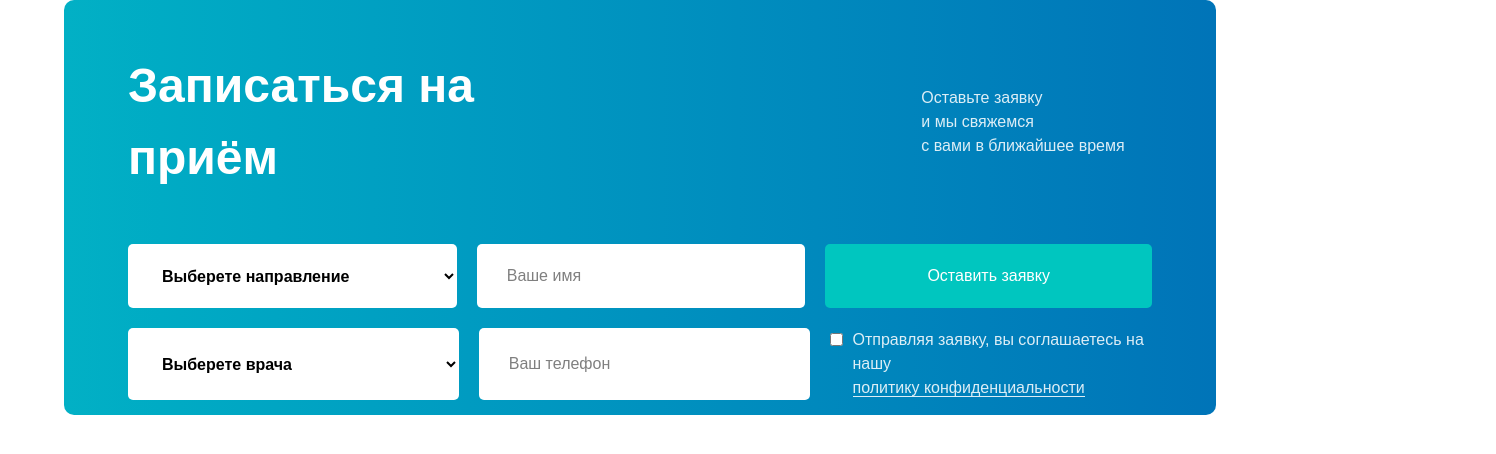
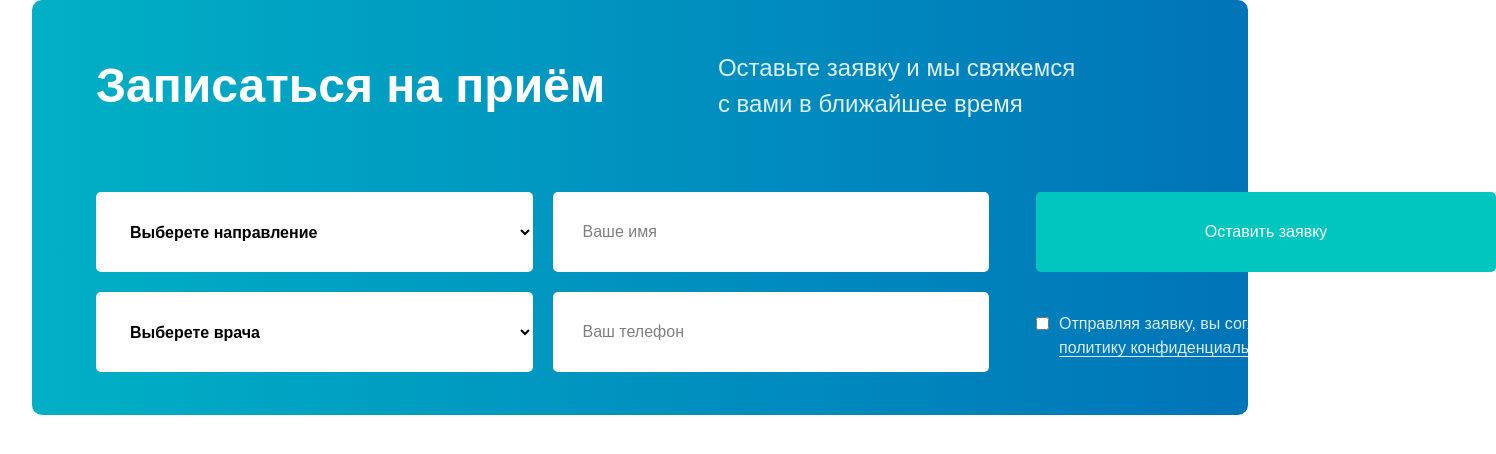
Before and after one commit to aloliddinabdugafforzoda-sys/GP-exam-3, a website: page src/components/inputs_data.html in a window 1280 px wide. Shown: the whole page, 1496 px wide, since content can reach past the window. Drawn offline with nearby package versions, Linux system fonts and the light colour scheme; files that its build step writes are made by us from their sources.

Commit message:
fixed inputs_data

```diff
--- a/src/components/inputs_data.html
+++ b/src/components/inputs_data.html
@@ -7,30 +7,38 @@
     <link rel="stylesheet" href="../output.css">
 </head>
 <body>
-    <section class="w-[90%] p-[50px_5%] h-[415px] rounded-[10px] m-auto bg-gradient-to-l from-[#0074B8] to-[#02B0C5] text-white">
-        <div class="flex items-center gap-[300px]">
-            <p class="text-[48px] font-bold">Записаться на приём</p>
-            <p class="text-[#ffffffdc]">Оставьте заявку и мы свяжемся <br> с вами в ближайшее время</p>
+    <section class="w-[95%] p-[50px_5%] h-[415px] rounded-[10px] m-auto bg-gradient-to-l from-[#0074B8] to-[#02B0C5] text-white max-md:h-auto">
+        <div class="flex items-center  justify-between w-[90%] max-md:flex-col">
+            <p class="text-[48px] font-bold  max-md:text-[34px]">Записаться на приём</p>
+            <p class="text-[#ffffffdc] text-[24px] max-md:text-[20px] max-md:w-[300px] max-md:m-auto">Оставьте заявку и мы свяжемся <br> с вами в ближайшее время</p>
         </div>
-        <div class="mt-[50px]">
-            <div class="flex gap-[20px]">
-                <select class="border-none bg-white w-[360px] p-[18px_30px] text-black font-semibold rounded-[5px]">
+       <section class="flex justify-between mt-[50px] w-[95%] items-center max-md:w-[100%] max-md:flex-col">
+            <div class="  justify-between w-full">
+                <!-- kk -->
+                <div class="flex gap-[20px] justify-between w-[95%]  max-md:flex-col  max-md:w-[100%]">
+                    <select class="border-none bg-white w-[460px] h-[80px] p-[18px_30px] text-black font-semibold rounded-[5px]  max-md:w-[100%]">
                         <option value="">Выберете направление</option>
                     </select>
-                <input class="border-none bg-white w-[360px] p-[16px_30px] text-black rounded-[5px]" placeholder="Ваше имя" type="text">
-                <button class="border-none bg-[#00C6BF] w-[360px] p-[20px] text-center rounded-[5px]">Оставить заявку</button>
+                    <input class="border-none bg-white w-[460px] p-[16px_30px] text-black rounded-[5px] max-md:hidden " placeholder="Ваше имя" type="text">
                 </div>
-            <div class="flex gap-[20px] mt-[20px]">
-                <select class="border-none bg-white w-[360px] p-[15px_30px] text-black font-semibold rounded-[5px]">
+
+                <div class="flex gap-[20px] mt-[20px] justify-between  w-[95%]  max-md:flex-col max-md:w-[100%]">
+                    <select class="border-none bg-white w-[460px] h-[80px] p-[15px_30px] text-black font-semibold rounded-[5px] max-md:w-[100%]">
                         <option value="">Выберете врача</option>
                     </select>
-                <input class="border-none bg-white w-[360px] p-[20px_30px] text-black rounded-[5px]" placeholder="Ваш телефон" type="text">
-                <div class="flex gap-[10px] items-start">
-                    <input class="mt-[5px]" type="checkbox">
-                    <p class="text-[#ffffffdc]">Отправляя заявку, вы соглашаетесь на нашу <br> <span class="border-b-[1px] border-b-[solid] border-b-[#ffffffdc]"> политику конфиденциальности</span></p>
+                    <input class="border-none bg-white w-[460px] h-[80px] hidden max-md:block p-[16px_30px] text-black rounded-[5px] max-md:w-[100%]" placeholder="Ваше имя" type="text">
+                    <input class="border-none bg-white w-[460px] h-[80px]  p-[20px_30px] text-black rounded-[5px] max-md:w-[100%]" placeholder="Ваш телефон" type="text">
                 </div>
             </div>
+                           <div class=" flex flex-col gap-10 max-md:w-[100%] mt-5 max-md:mt-0">
+                                <button class="border-none bg-[#00C6BF] w-[460px] h-[80px] p-[20px] text-center rounded-[5px] max-md:w-[100%] max-md:h-[70px]  max-md:mt-5">Оставить заявку</button>
+                                  <label class="flex gap-[10px] items-start w-[460px] max-md:w-[100%]">
+                                <input class="mt-[5px]" type="checkbox">
+                                <p class="text-[#ffffffdc] w-[338px] h-[80px] max-md:w-full max-md:text-[14px]">Отправляя заявку, вы соглашаетесь на нашу  <span class="border-b-[1px] border-b-[solid] border-b-[#ffffffdc]"> политику конфиденциальности</span></p>
+                            </label>
                            </div>
+       </section>
+
     </section>
 </body>
 </html>
```
Lines whose indentation alone changed are shown as unchanged.
